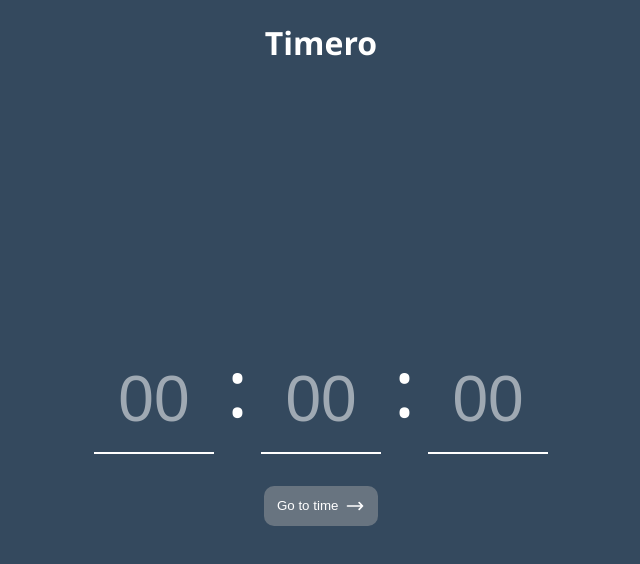
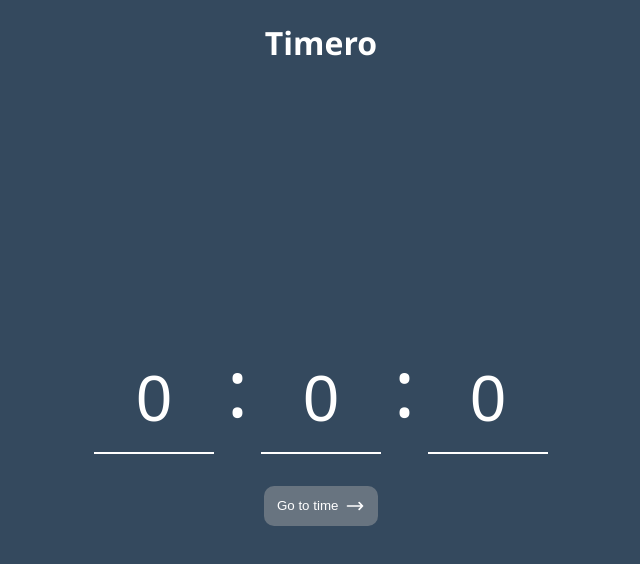
Before and after one commit to nafasebra/countdown, a React app: page / in a window 1280 px wide. Shown: the top 564 px of the page, without its empty margins (319-959 px from the left). Built offline with nearby package versions, Linux system fonts and the light colour scheme.

Commit message:
delete variable and assign state 'time' for store timer

```diff
--- a/src/component/Textbox.js
+++ b/src/component/Textbox.js
@@ -4,19 +4,12 @@ import './textbox.css';
 
 import { TimerContext } from '../context/TimeContext';
 
-
 function Textbox() {
 
-    let setHours = 0, setMinute = 0, setSecond = 0;
-    const { setIsSetTimer, setTime } = useContext(TimerContext);
+    const { setIsSetTimer, setTime, time } = useContext(TimerContext);
 
     const clickHandler = () => {
-        if(setHours !== 0 && setMinute !== 0 && setSecond !== 0){
-            setTime({
-                second: setSecond,
-                minute: setMinute,
-                hours: setHours
-            });
+        if(time.hours !== 0 && time.minute !== 0 && time.second !== 0){
             setIsSetTimer(true);
         } else {
             alert('please fill the field time');
@@ -31,7 +24,8 @@ function Textbox() {
                     className="hour__input"
                     maxLength="2"
                     placeholder="00"
-                    onChange={(e) => setHours = e.target.value}
+                    value={time.hours}
+                    onChange={(e) => setTime({...time, hours: e.target.value})}
                 />
                 <p>:</p>
                 <input
@@ -39,7 +33,8 @@ function Textbox() {
                     className="minute__input"
                     maxLength="2"
                     placeholder="00"
-                    onChange={(e) => setMinute = e.target.value}
+                    value={time.minute}
+                    onChange={(e) => setTime({...time, minute: e.target.value})}
                 />
                 <p>:</p>
                 <input
@@ -47,7 +42,8 @@ function Textbox() {
                     className="second__input"
                     maxLength="2"
                     placeholder="00"
-                    onChange={(e) => setSecond = e.target.value}
+                    value={time.second}
+                    onChange={(e) => setTime({...time, second: e.target.value})}
                 />
             </div>
             <button
```
Also changed, not shown: src/component/Timer.js (+0 -12 lines).
